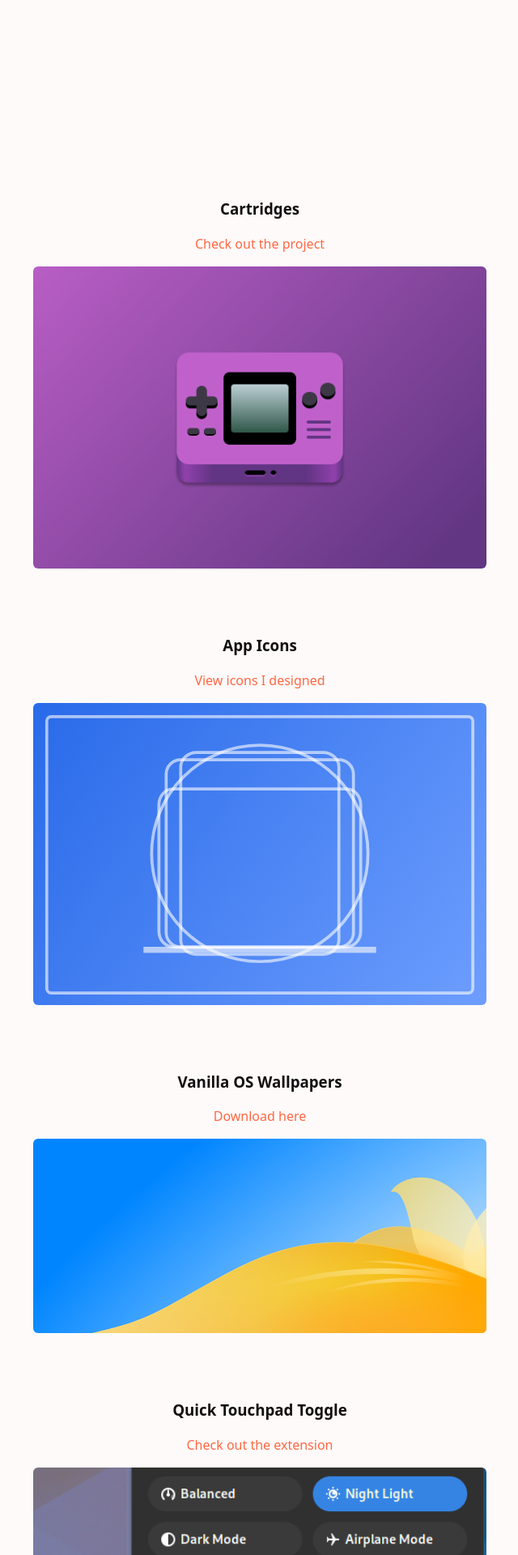
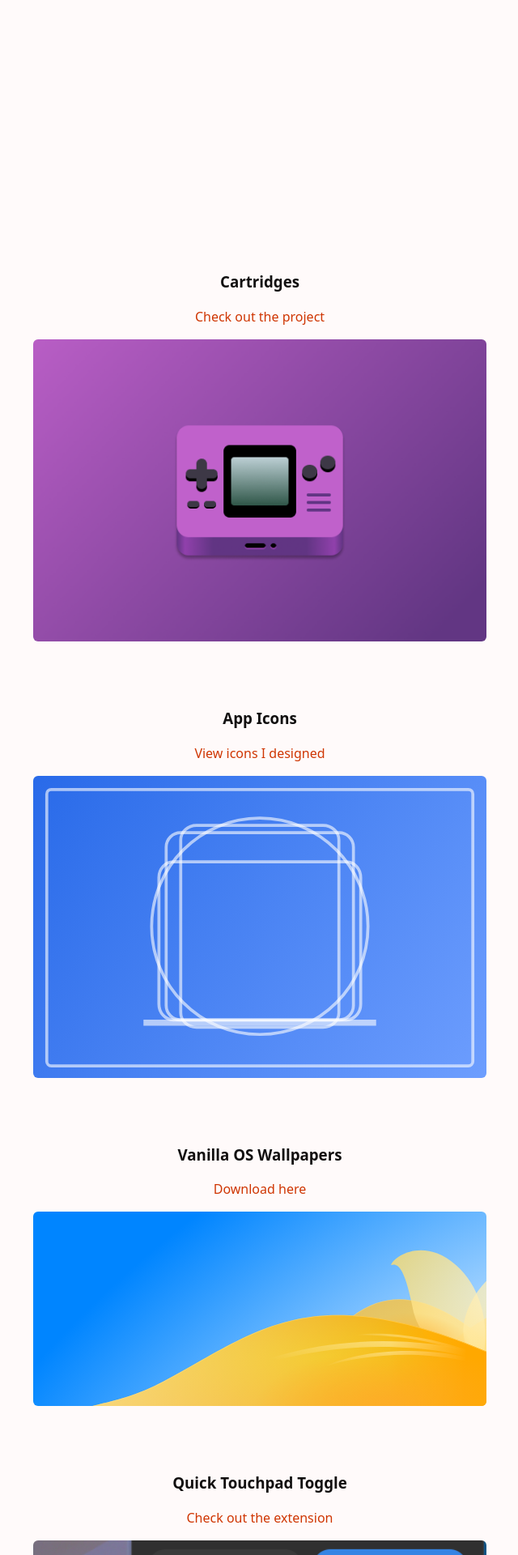
Before and after one commit to kra-mo/kramo.page, a Jekyll site: the page built from index.md, in a window 1280 px wide. Shown: the part 679-2599 px from the top of the page at 81% size, without its empty margins (319-959 px from the left). Built offline with Jekyll 4.4.1, drawn with Linux system fonts in a browser that asks for light colours.

Commit message:
Better contrast, adaptivity on HiDPI

```diff
--- a/index.md
+++ b/index.md
@@ -24,7 +24,7 @@ description: "kramo's homepage: projects, links and contact information."
 
     .scroll-circle {
         margin-top: 3vh;
-        margin-bottom: 30vh;
+        margin-bottom: 40vh;
         opacity: 0;
         animation: scroll-circle-slide 3s infinite, scroll-circle-pulse 3s infinite;
     }
--- a/stylesheet.css
+++ b/stylesheet.css
@@ -40,7 +40,7 @@
   --fg: #110f0f;
   --bg: snow;
   --accent: #FF4000;
-  --accent-dim: color-mix(in oklab, var(--accent) 85%, white);
+  --accent-dim: color-mix(in srgb, var(--accent) 80%, var(--fg));
 
   color-scheme: light dark;
 }
@@ -70,6 +70,10 @@ a::selection {
 html {
   scroll-behavior: smooth;
   scrollbar-color: var(--fg) var(--bg);
+
+  /* HiDPI */
+  margin: 0 auto;
+  max-width: 80em;
 }
 
 body {
```
